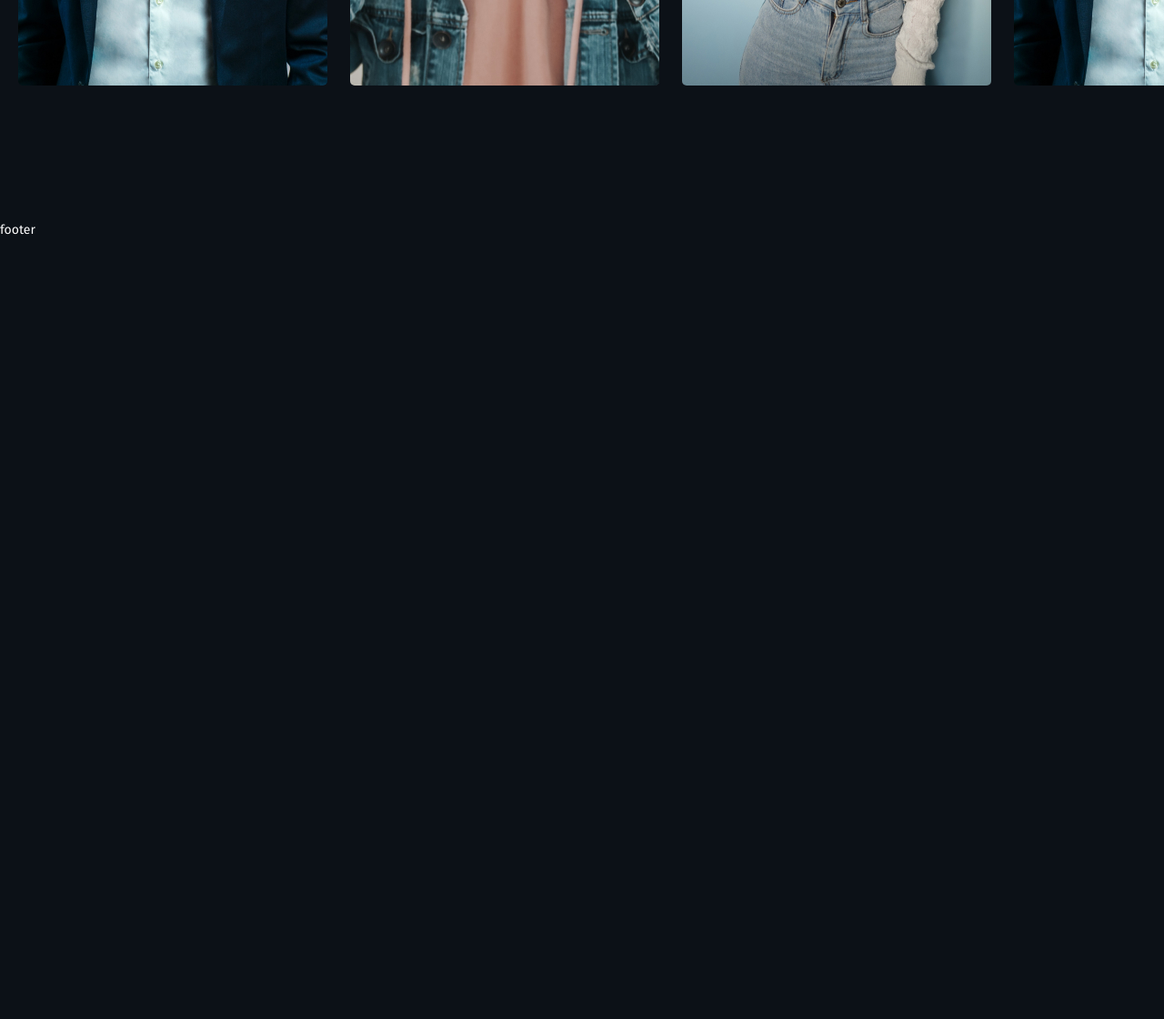
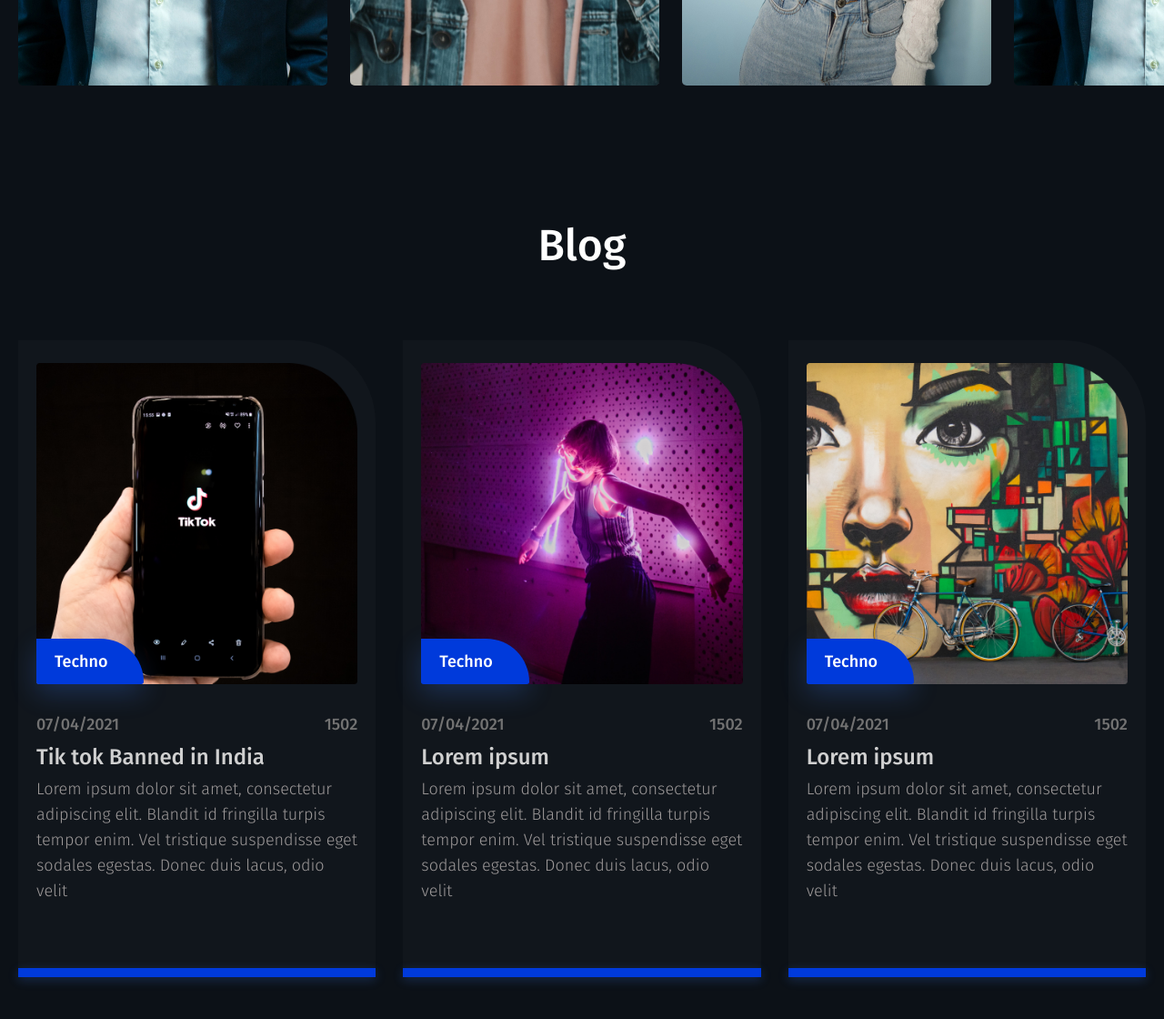
Before and after one commit to yafox3/html-layouts, a plain HTML site: page Raven Digital/index.html in a window 1280 px wide. Shown: the part 4687-5807 px from the top of the page at 91% size. Before the commit the page ends 4947 px from the top, so only its background shows below. Drawn offline with nearby package versions, Linux system fonts and the light colour scheme; files that its build step writes are made by us from their sources.

Commit message:
made blog section

```diff
--- a/Raven Digital/css/style.css
+++ b/Raven Digital/css/style.css
@@ -598,7 +598,7 @@ body.scrollable {
 	}
 }
 @media (max-width: 991.98px) {
-	.slider__item img{
+	.slider__item img {
 		width: 400px;
 		min-height: 100px;
 	}
@@ -754,9 +754,9 @@ body.scrollable {
 	border-radius: 5px;
 	padding: 50px 30px;
 	opacity: 0;
-	background: #2B61F7;
+	background: #2b61f7;
 	text-align: center;
-	transition: opacity .3s ease-in-out;
+	transition: opacity 0.3s ease-in-out;
 }
 
 .row-our-team__name {
@@ -778,3 +778,95 @@ body.scrollable {
 }
 
 /* - - - - - - - Blog - - - - - - - */
+.blog {
+	margin-bottom: 210px;
+}
+
+.blog__title {
+	text-align: center;
+	margin-bottom: 80px;
+}
+
+/* - - - - - - - Row-blog - - - - - - - */
+.row-blog {
+	display: flex;
+	gap: 30px;
+}
+
+.row-blog__item {
+	position: relative;
+	flex: 0 1 33.333%;
+	padding: 25px 20px 80px;
+	border-radius: 0px 90px 0px 0px;
+	background: #11161c;
+}
+.row-blog__item::after {
+	content: '';
+	position: absolute;
+	z-index: 1;
+	bottom: 0;
+	left: 0;
+	right: 0;
+	height: 10px;
+	width: 100%;
+	background: #003adb;
+	box-shadow: 0px 3px 12px 0px rgba(64, 129, 255, 0.24);
+	transition: height .3s linear;
+}
+.row-blog__item:hover::after {
+	height: 60%;
+}
+
+.row-blog__img {
+	position: relative;
+	z-index: 2;
+	margin-bottom: 35px;
+}
+
+.row-blog__img img {
+	max-width: 100%;
+	max-height: 100%;
+	object-fit: cover;
+}
+
+.row-blog__img div {
+	position: absolute;
+	bottom: 0;
+	left: 0;
+	padding: 16px 40px 16px 20px;
+	font-size: 18px;
+	font-weight: 500;
+	border-radius: 0px 69.5px 4px 4px;
+	background: #003adb;
+	box-shadow: 0px 10px 29px 0px rgba(64, 129, 255, 0.24);
+}
+
+.row-blog__info {
+	position: relative;
+	z-index: 2;
+	display: flex;
+	align-items: center;
+	justify-content: space-between;
+	color: #727272;
+	font-size: 18px;
+	font-weight: 500;
+	margin-bottom: 15px;
+}
+
+.row-blog__title {
+	position: relative;
+	z-index: 2;
+	color: #d0d0d0;
+	font-size: 24px;
+	font-weight: 500;
+	margin-bottom: 10px;
+}
+
+.row-blog__text {
+	position: relative;
+	z-index: 2;
+	color: #9c9898;
+	font-size: 18px;
+	font-weight: 300;
+	line-height: 155.556%;
+}
--- a/Raven Digital/index.html
+++ b/Raven Digital/index.html
@@ -408,6 +408,60 @@
 			</section>
 			<!-- /.our-team -->
 
+			<section class="blog">
+				<div class="container">
+					<h2 class="blog__title section-title">Blog</h2>
+
+					<div class="blog__row row-blog">
+						<div class="row-blog__item">
+							<div class="row-blog__img">
+								<img src="assets/blog/1.png" alt="example">
+								<div>Techno</div>
+							</div>
+
+							<div class="row-blog__info">
+								<span class="row-blog__date">07/04/2021</span>
+								<span class="row-blog__number">1502</span>
+							</div>
+							<h5 class="row-blog__title">Tik tok Banned in India</h5>
+							<p class="row-blog__text">Lorem ipsum dolor sit amet, consectetur adipiscing elit. Blandit id fringilla turpis tempor enim. Vel tristique suspendisse eget sodales egestas. Donec duis lacus, odio velit</p>
+						</div>
+
+
+						<div class="row-blog__item">
+							<div class="row-blog__img">
+								<img src="assets/blog/2.png" alt="example">
+								<div>Techno</div>
+							</div>
+
+							<div class="row-blog__info">
+								<span class="row-blog__date">07/04/2021</span>
+								<span class="row-blog__number">1502</span>
+							</div>
+							<h5 class="row-blog__title">Lorem ipsum</h5>
+							<p class="row-blog__text">Lorem ipsum dolor sit amet, consectetur adipiscing elit. Blandit id fringilla turpis tempor enim. Vel tristique suspendisse eget sodales egestas. Donec duis lacus, odio velit</p>
+						</div>
+
+						<div class="row-blog__item">
+							<div class="row-blog__img">
+								<img src="assets/blog/3.png" alt="example">
+								<div>Techno</div>
+							</div>
+
+							<div class="row-blog__info">
+								<span class="row-blog__date">07/04/2021</span>
+								<span class="row-blog__number">1502</span>
+							</div>
+							<h5 class="row-blog__title">Lorem ipsum</h5>
+							<p class="row-blog__text">Lorem ipsum dolor sit amet, consectetur adipiscing elit. Blandit id fringilla turpis tempor enim. Vel tristique suspendisse eget sodales egestas. Donec duis lacus, odio velit</p>
+						</div>
+
+
+					</div>
+				</div>
+			</section>
+			<!-- /.blog -->
+
 		</main>
 		<!-- /.main -->
 
```
Also changed, not shown: Raven Digital/assets/blog/1.png (added), Raven Digital/assets/blog/2.png (added), Raven Digital/assets/blog/3.png (added).
